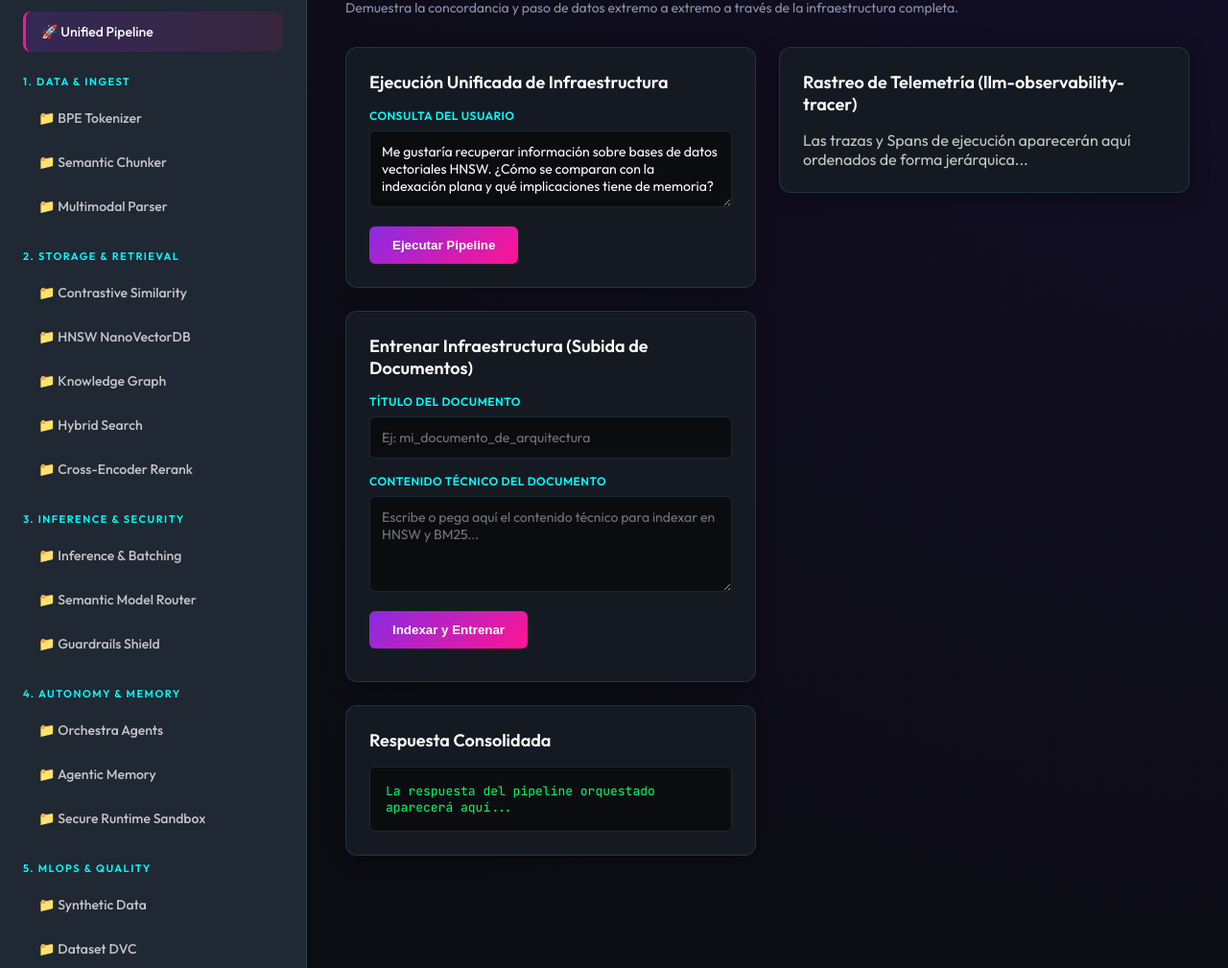
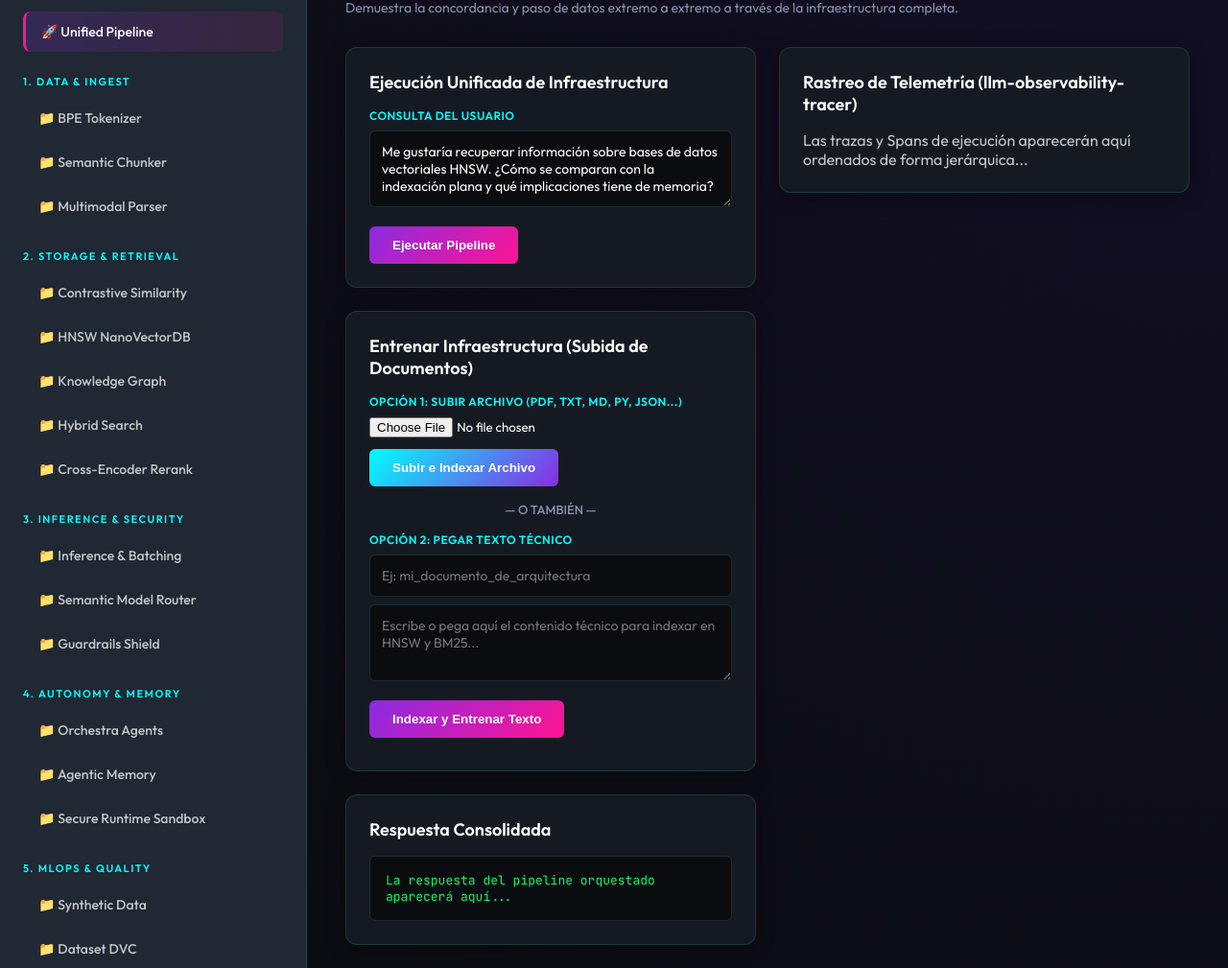
Before and after one commit to juanmmm21/ai-core-infra-hub, a FastAPI app: page / in a window 1280 px wide. Shown: the part 80-1089 px from the top of the page at 96% size. Run offline with FastAPI, Linux system fonts and the light colour scheme.

Commit message:
feat(hub): add support for uploading and parsing physical files (PDF, TXT, MD)

```diff
--- a/main.py
+++ b/main.py
@@ -7,7 +7,7 @@ import json
 import logging
 import numpy as np
 from typing import Dict, List, Any, Tuple, Optional, Union
-from fastapi import FastAPI, Request, HTTPException
+from fastapi import FastAPI, Request, HTTPException, UploadFile, File
 from fastapi.responses import HTMLResponse, StreamingResponse
 from fastapi.staticfiles import StaticFiles
 from pydantic import BaseModel, Field
@@ -1121,6 +1121,71 @@ def generate_agent_response(prompt: str, context: str, memories: List[str]) -> s
     return summary
 
 
+@app.post("/api/documents/upload-file")
+async def api_documents_upload_file(file: UploadFile = File(...)):
+    global global_db, global_bm25, global_corpus
+    if global_db is None or global_bm25 is None:
+        init_global_pipeline()
+
+    filename = file.filename
+    _, ext = os.path.splitext(filename.lower())
+
+    content_text = ""
+    try:
+        if ext == ".pdf":
+            import fitz
+            pdf_bytes = await file.read()
+            doc = fitz.open(stream=pdf_bytes, filetype="pdf")
+            pages_text = []
+            for page in doc:
+                pages_text.append(page.get_text())
+            doc.close()
+            content_text = "\n\n".join(pages_text)
+        elif ext in [".txt", ".md", ".json", ".py", ".js", ".csv", ".yaml", ".yml", ".ini"]:
+            file_bytes = await file.read()
+            content_text = file_bytes.decode("utf-8", errors="ignore")
+        else:
+            return {"error": f"Formato de archivo '{ext}' no soportado. Sube un PDF, TXT, MD, etc."}
+    except Exception as e:
+        return {"error": f"Error al leer el archivo: {str(e)}"}
+
+    if not content_text.strip():
+        return {"error": "El archivo está vacío o no contiene texto extraíble."}
+
+    provider = MockEmbeddingProvider(dimension=64)
+    chunker = SemanticChunker(embedding_provider=provider) if SemanticChunker else None
+
+    chunks_list = []
+    if chunker:
+        try:
+            chunks = chunker.chunk_text(content_text)
+            chunks_list = [c["text"] for c in chunks]
+        except Exception as e:
+            logger.error(f"Error chunking document file: {e}")
+            chunks_list = [content_text]
+    else:
+        chunks_list = [s.strip() for s in content_text.split("\n\n") if s.strip()]
+
+    if not chunks_list:
+        chunks_list = [content_text]
+
+    title_clean = filename.replace(" ", "_").lower()
+    for i, chunk_text in enumerate(chunks_list):
+        doc_id = f"file_{title_clean}_chunk_{i}"
+        vec = provider.get_embeddings([chunk_text])[0]
+        vec_64 = vec[:64] if len(vec) >= 64 else vec + [0.0]*(64-len(vec))
+        global_db.insert(id=doc_id, vector=vec_64, metadata={"source": filename})
+        global_corpus[doc_id] = chunk_text
+
+    global_bm25.fit(global_corpus)
+
+    return {
+        "status": "success",
+        "filename": filename,
+        "chunks_count": len(chunks_list),
+        "total_chars": len(content_text)
+    }
+
 @app.post("/api/documents/upload")
 def api_documents_upload(req: DocumentUploadRequest):
     global global_db, global_bm25, global_corpus
--- a/requirements.txt
+++ b/requirements.txt
@@ -4,3 +4,5 @@ sse-starlette>=1.6.0
 numpy>=1.20.0
 pydantic>=2.0
 httpx>=0.24.0
+pymupdf>=1.22.0
+python-multipart>=0.0.6
--- a/templates/index.html
+++ b/templates/index.html
@@ -340,14 +340,17 @@
                     <div class="card">
                         <div class="card-header">Entrenar Infraestructura (Subida de Documentos)</div>
                         <div class="input-group">
-                            <label class="input-label">Título del Documento</label>
-                            <input type="text" id="doc-upload-title" placeholder="Ej: mi_documento_de_arquitectura">
+                            <label class="input-label">Opción 1: Subir Archivo (PDF, TXT, MD, PY, JSON...)</label>
+                            <input type="file" id="doc-file-input" style="width: 100%; color: var(--text-light); margin-bottom: 12px; font-family: inherit;">
+                            <button class="btn" onclick="uploadFileForTraining()" style="background: linear-gradient(135deg, var(--accent-cyan), var(--accent-purple));">Subir e Indexar Archivo</button>
                         </div>
+                        <div style="text-align: center; margin: 16px 0; color: #8892b0; font-size: 13px; font-weight: 500;">— O TAMBIÉN —</div>
                         <div class="input-group">
-                            <label class="input-label">Contenido Técnico del Documento</label>
-                            <textarea id="doc-upload-content" placeholder="Escribe o pega aquí el contenido técnico para indexar en HNSW y BM25..." style="height: 100px;"></textarea>
+                            <label class="input-label">Opción 2: Pegar Texto Técnico</label>
+                            <input type="text" id="doc-upload-title" placeholder="Ej: mi_documento_de_arquitectura" style="margin-bottom: 8px;">
+                            <textarea id="doc-upload-content" placeholder="Escribe o pega aquí el contenido técnico para indexar en HNSW y BM25..." style="height: 80px;"></textarea>
                         </div>
-                        <button class="btn" onclick="uploadDocumentForTraining()">Indexar y Entrenar</button>
+                        <button class="btn" onclick="uploadDocumentForTraining()">Indexar y Entrenar Texto</button>
                         <div id="doc-upload-status" style="margin-top: 10px; font-size: 13px; color: var(--accent-cyan);"></div>
                     </div>
 
@@ -889,6 +892,47 @@ print("Listado de archivos:", os.listdir("."))</textarea>
             }
         }
 
+        async function uploadFileForTraining() {
+            const fileInput = document.getElementById('doc-file-input');
+            const statusBox = document.getElementById('doc-upload-status');
+
+            if (fileInput.files.length === 0) {
+                statusBox.style.color = "#ff0055";
+                statusBox.innerText = "Por favor selecciona un archivo primero.";
+                return;
+            }
+
+            const file = fileInput.files[0];
+            const formData = new FormData();
+            formData.append("file", file);
+
+            statusBox.style.color = "var(--accent-cyan)";
+            statusBox.innerText = `Subiendo y procesando ${file.name}...`;
+
+            try {
+                const response = await fetch('/api/documents/upload-file', {
+                    method: 'POST',
+                    body: formData
+                });
+                const res = await response.json();
+
+                if (res.error) {
+                    statusBox.style.color = "#ff0055";
+                    statusBox.innerText = "Error: " + res.error;
+                    return;
+                }
+
+                statusBox.style.color = "#00ff66";
+                statusBox.innerText = `Éxito: Se extrajo el texto de '${res.filename}' (${res.total_chars} caracteres) e indexó ${res.chunks_count} fragmentos semánticos.`;
+
+                // Clear input
+                fileInput.value = "";
+            } catch (err) {
+                statusBox.style.color = "#ff0055";
+                statusBox.innerText = "Error de red: " + err.toString();
+            }
+        }
+
         async function uploadDocumentForTraining() {
             const title = document.getElementById('doc-upload-title').value;
             const content = document.getElementById('doc-upload-content').value;
```
Also changed, not shown: test_hub.py (+18 -0 lines).
